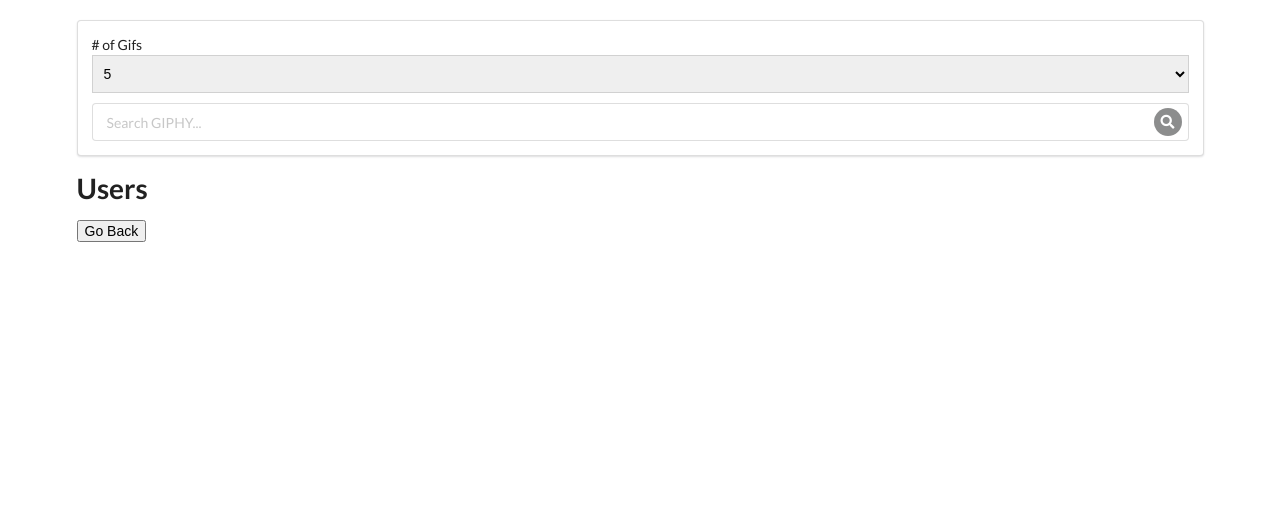
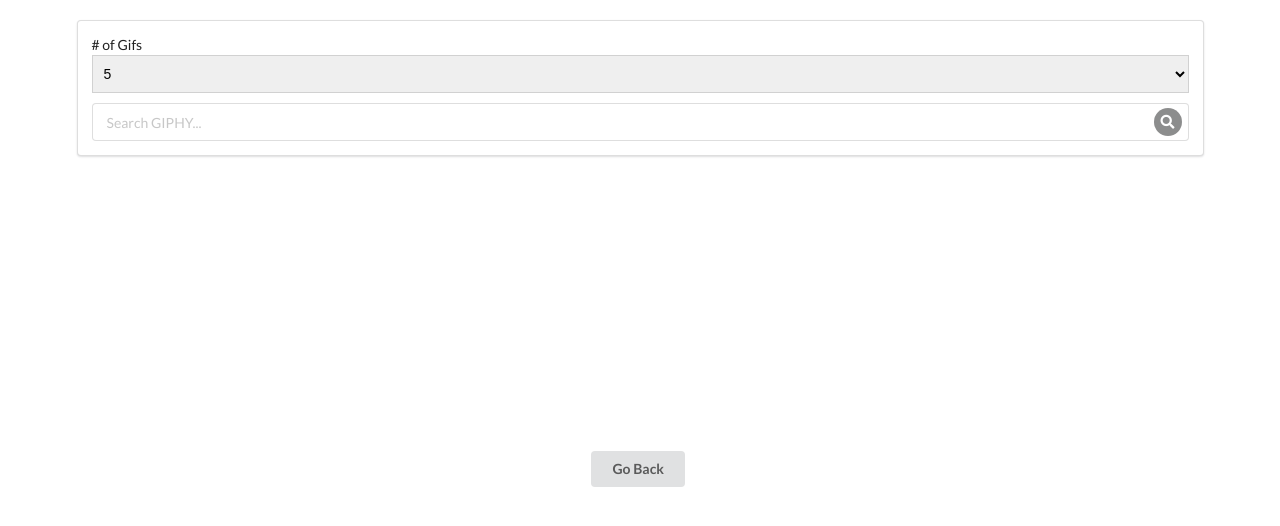
Before and after one commit to jasminegmp/giphy-search-react-app, a React (Create React App) app: page /1 in a window 1280 px wide. Shown: the top 526 px of the page. Built offline with nearby package versions, Linux system fonts and the light colour scheme.

Commit message:
Styling in GifDetailsPage

```diff
--- /dev/null
+++ b/src/components/GifDetailsPage.css
@@ -0,0 +1,17 @@
+.gif-detail{
+	display: flex;
+	justify-content: center;
+	align-items: center;
+	flex-direction: column;
+	margin: 20px;
+
+}
+
+.gif-large img{
+	height: 250px;
+	margin: 10px;
+}
+
+.gif-large button{
+	margin: 10px;
+}
--- a/src/components/GifDetailsPage.js
+++ b/src/components/GifDetailsPage.js
@@ -1,6 +1,7 @@
 import React from 'react'
 import GifList from './GifList'
 import GifCard from './GifCard'
+import './GifDetailsPage.css'
 
 class GifDetailsPage extends React.Component {
 
@@ -16,10 +17,13 @@ class GifDetailsPage extends React.Component {
     //console.log("here", this.props.location, this.props)
     //console.log(this.props.location.id)
     return (
-    	<div>
-	    	<h1>Users</h1>
-	    	<img src = {this.props.location.id}/>
-	    	<button onClick={this.goBack}>Go Back</button>
+    	<div className = "gif-detail">
+	    	<div className = "gif-large">
+		    	<img src = {this.props.location.id}/>
+		    </div>
+		    <div>
+		    	<button className="ui button" onClick={this.goBack}>Go Back</button>
+	    	</div>
     	</div>
     )
   }
```
